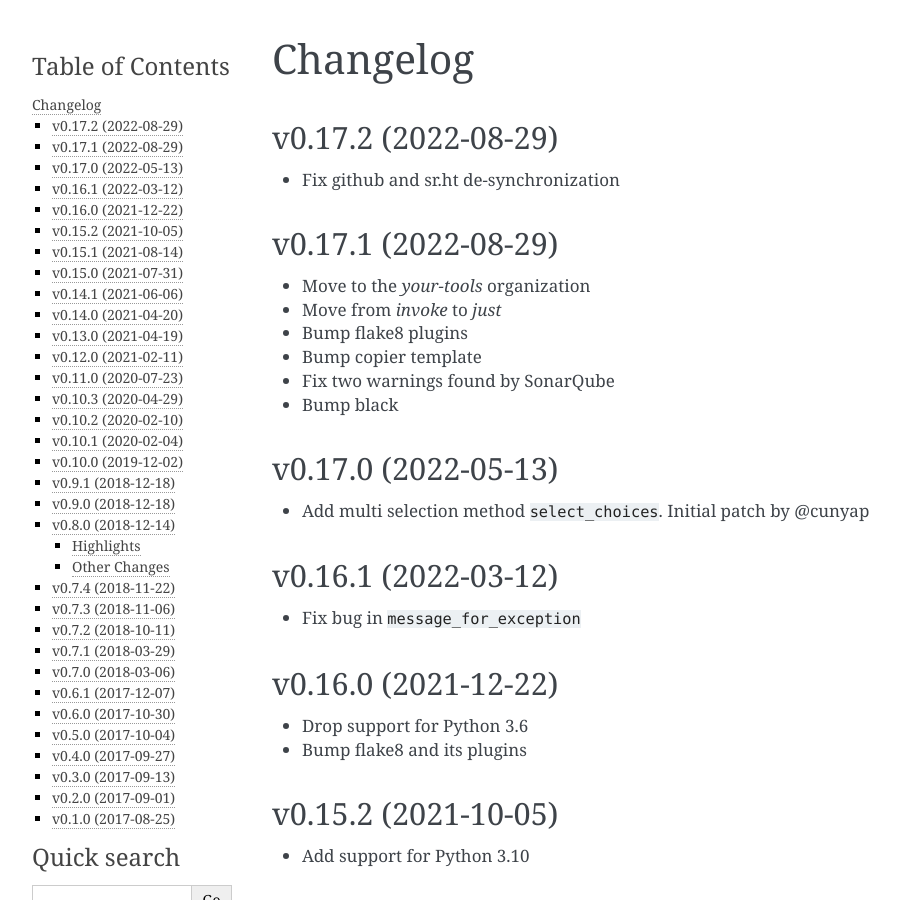
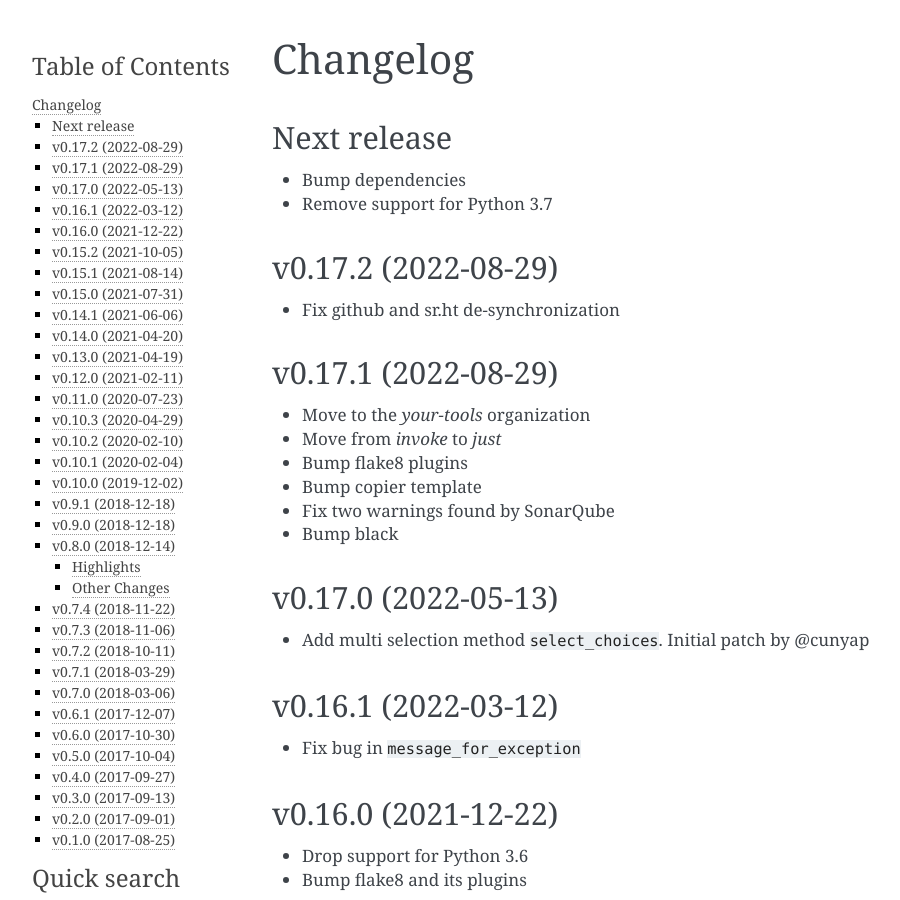
Before and after one commit to your-tools/python-cli-ui, a Sphinx documentation site: the page built from docs/changelog.rst, in a window 1280 px wide and 900 px high. Shown: the whole window, without its empty margins (148-1048 px from the left). Built offline with Sphinx 7.4.7, drawn with Linux system fonts in a browser that asks for light colours.

Commit message:
Update Changelog

```diff
--- a/docs/changelog.rst
+++ b/docs/changelog.rst
@@ -1,5 +1,11 @@
 Changelog
 ----------
+
+Next release
+++++++++++++
+
+* Bump dependencies
+* Remove support for Python 3.7
 
 v0.17.2 (2022-08-29)
 ++++++++++++++++++++
```
